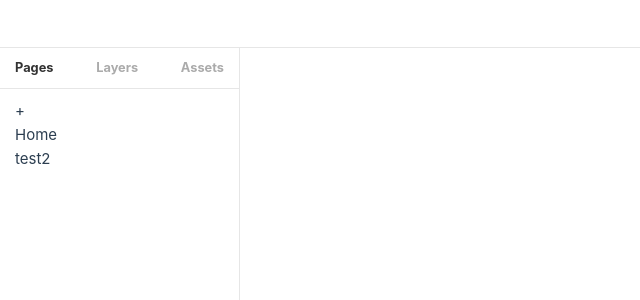
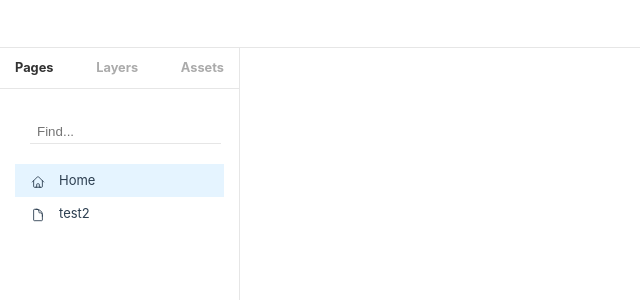
Before and after one commit to jaykiim/canvas-editor, a Vue app: page / in a window 1280 px wide. Shown: the top 300 px of the page, without its empty margins (0-640 px from the left). Built offline with nearby package versions, Linux system fonts and the light colour scheme.

Commit message:
feat(LnbPageView): LNB 컨텍스트 메뉴 기능 추가
-

Refs:

```diff
--- a/src/App.vue
+++ b/src/App.vue
@@ -1,9 +1,15 @@
 <script setup lang="ts">
+import { ref, provide } from 'vue';
 import { RouterView } from 'vue-router'
+import ContextMenu from './components/ContextMenu.vue';
+
+const contextMenuRef = ref<HTMLDivElement>();
+provide('contextMenuRef', contextMenuRef);
 </script>
 
 <template>
   <RouterView />
+  <ContextMenu ref="contextMenuRef" />
 </template>
 
 <style scoped>
--- a/src/views/lnb/LnbPageView.vue
+++ b/src/views/lnb/LnbPageView.vue
@@ -1,19 +1,157 @@
 <script setup lang="ts">
+import { inject, ref } from 'vue';
+import { storeToRefs } from 'pinia';
+import { HomeIcon, DocumentIcon } from '@heroicons/vue/24/outline';
+import { PlusCircleIcon } from '@heroicons/vue/24/solid';
+
 import { useElementStore } from '@/stores/page';
-import { storeToRefs } from 'pinia';
+import ContextMenu from '@/components/ContextMenu.vue';
+
+import type { Ref } from 'vue';
+import type { ContextMenuItem } from '@/types/Editor';
+import type { PageElement } from '@/types/Element';
+
+const contextMenuRef = inject<Ref<InstanceType<typeof ContextMenu>>>('contextMenuRef');
+const lnbPageContextMenu: ContextMenuItem[] = [
+  {
+    id: 'page:rename',
+    label: '페이지명 변경',
+    shortcut: '⌘R',
+  },
+  {
+    id: 'page:clone',
+    label: '페이지 복제',
+    shortcut: '⇧⌘C'
+  },
+  {
+    id: 'page:delete',
+    label: '페이지 삭제'
+  },
+  {
+    id: '-'
+  },
+  {
+    id: 'page:set-home',
+    label: '홈페이지로 변경'
+  }
+];
 
 const elementStore = useElementStore();
-const { store } = storeToRefs(elementStore);
+const { store, selectedPage } = storeToRefs(elementStore);
+
+const srchKeyword = ref('');
+const filteredList = ref<string[]>(store.value.list);
+
+function onSearchPage() {
+  const filteredPages = elementStore.findPageByName(srchKeyword.value);
+  filteredList.value = filteredPages.map(p => p.id);
+}
+
+function openPageContextMenu(e: MouseEvent, page: PageElement) {
+  if (!contextMenuRef?.value) return;
+  if (page.default) {
+    const renameItem = lnbPageContextMenu.find(menu => menu.id === 'page:rename');
+    if (renameItem) {
+      renameItem.disabled = true;
+    }
+  }
+  contextMenuRef.value.open(lnbPageContextMenu, e.clientX, e.clientY, 200);
+}
 </script>
 
 <template>
-  <div class="lnb-page__header" @click="elementStore.addPage">+</div>
+  <div class="lnb-page__header">
+    <!-- 항목 검색 -->
+    <div class="search-container">
+      <input type="text" class="search-input" placeholder="Find..." v-model="srchKeyword" @input="onSearchPage">
+    </div>
+
+    <!-- 추가 버튼 -->
+    <PlusCircleIcon @click="elementStore.addPage" class="header-icon center"/>
+  </div>
+
   <div class="lnb-page__body">
-    <div class="page-item" v-for="id in store.list" :key="id">
-      {{ store.detail[id].name }}
-    </div>
+    <!-- 페이지 항목 -->
+    <template v-if="filteredList.length">
+      <div
+        v-for="id in filteredList"
+        class="page-item"
+        :class="id === selectedPage && 'selected'"
+        :key="id"
+        @click="selectedPage = id"
+        @contextmenu.prevent="openPageContextMenu($event, store.detail[id])"
+      >
+        <!-- 아이콘 -->
+        <div class="page-icon center">
+          <HomeIcon v-if="store.detail[id].default" />
+          <DocumentIcon v-else />
+        </div>
+
+        <!-- 페이지명 -->
+        <div class="page-label">
+          {{ store.detail[id].name }}
+        </div>
+      </div>
+    </template>
+
+    <!-- 검색 결과 미존재 시 -->
+    <div class="page-item no-result" v-else>No results</div>
   </div>
 </template>
 
 <style scoped lang="scss">
+.lnb-page__header {
+  display: flex;
+  padding: 20px 15px;
+  align-items: center;
+  justify-content: space-between;
+
+  .search-container {
+    padding-right: 15px;
+    border-bottom: 1px solid  #e6e6e6;
+    padding: 0 5px;
+    // border-radius: 5px;
+
+    .search-input {
+      border: none;
+      outline: none;
+      //background-color:  #f3f0f0;
+    }
+  }
+
+  .header-icon {
+    width: 24px;
+    height: 24px;
+    cursor: pointer;
+  }
+}
+
+.lnb-page__body > .page-item {
+  display: flex;
+  padding: 5px 15px;
+  align-items: center;
+  cursor: pointer;
+  border: 1px solid #fff;
+  font-size: 13px;
+  cursor: pointer;
+
+  &.selected {
+    background-color: #e5f4ff;
+    border: 1px solid #e5f4ff;
+  }
+
+  &.no-result {
+    color: #595959;
+  }
+
+  .page-icon {
+    width: 14px;
+    height: 14px;
+    margin-right: 14px;
+  }
+}
+
+.lnb-page__body > .page-item:hover {
+  border: 1px solid #0e81e6;
+}
 </style>
```
